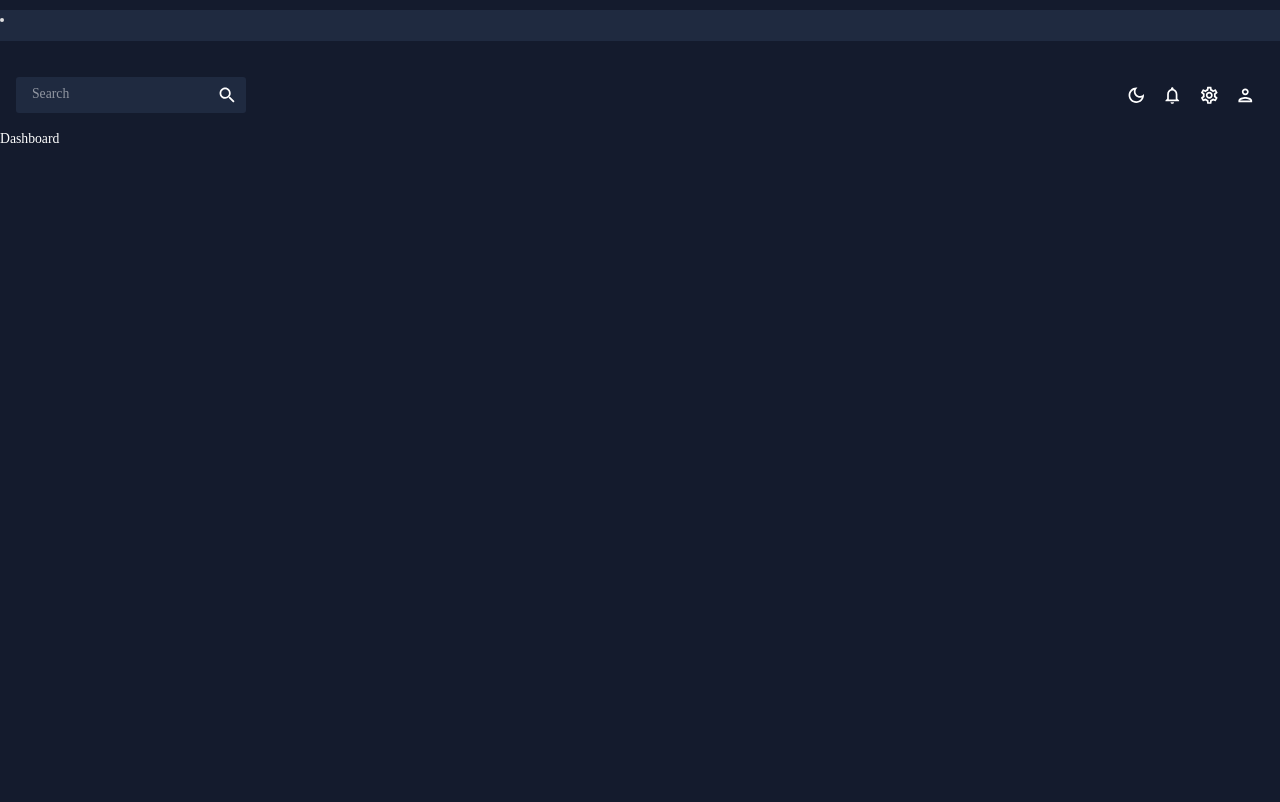
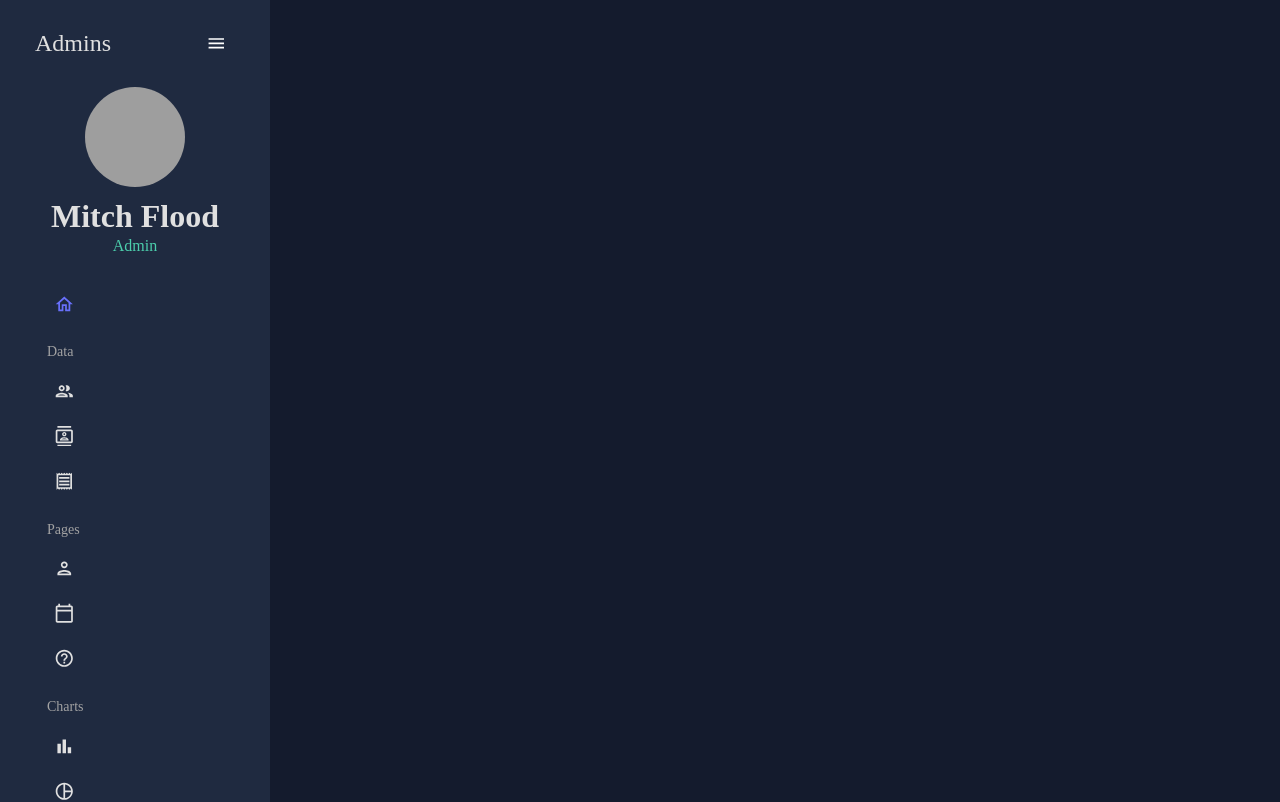
Before and after one commit to paxton44/react-dashboard, a React (Create React App) app: page / in a window 1280 px wide. Shown: the top 802 px of the page. Built offline with nearby package versions, Linux system fonts and the light colour scheme; grey boxes are pictures that could not be loaded.

Commit message:
sidebar layout complete

```diff
--- a/src/scenes/global/Sidebar.jsx
+++ b/src/scenes/global/Sidebar.jsx
@@ -1,22 +1,21 @@
 import { useState } from "react";
 import { ProSidebar, Menu, MenuItem } from "react-pro-sidebar";
-// import "react-pro-sidebar/dist/css/styles.css";
+import "react-pro-sidebar/dist/css/styles.css";
 import { Box, IconButton, Typography, useTheme } from "@mui/material";
 import { Link } from "react-router-dom";
 import { tokens } from "../../theme";
-// import { MenuOutlined } from "@mui/icons-material";
-// import HomeOutlinedIcon from "@mui/icons-material/HomeOutlined";
-// import PeopleOutlinedIcon from "@mui/icons-material/PeopleOutlined";
-// import ContactsOutlinedIcon from "@mui/icons-material/ContactsOutlined";
-// import ReceiptOutlinedIcon from "@mui/icons-material/ReceiptOutlined";
-// import PersonOutlinedIcon from "@mui/icons-material/PersonOutlined";
-// import CalendarTodayOutlinedIcon from "@mui/icons-material/CalendarTodayOutlined";
-// import HelpOutlineOutlinedIcon from "@mui/icons-material/HelpOutlineOutlined";
-// import BarChartOutlinedIcon from "@mui/icons-material/BarChartOutlined";
-// import PieChartOutlineOutlinedIcon from "@mui/icons-material/PieChartOutlineOutlined";
-// import TimelineOutlinedIcon from "@mui/icons-material/TimelineOutlined";
+import HomeOutlinedIcon from "@mui/icons-material/HomeOutlined";
+import PeopleOutlinedIcon from "@mui/icons-material/PeopleOutlined";
+import ContactsOutlinedIcon from "@mui/icons-material/ContactsOutlined";
+import ReceiptOutlinedIcon from "@mui/icons-material/ReceiptOutlined";
+import PersonOutlinedIcon from "@mui/icons-material/PersonOutlined";
+import CalendarTodayOutlinedIcon from "@mui/icons-material/CalendarTodayOutlined";
+import HelpOutlineOutlinedIcon from "@mui/icons-material/HelpOutlineOutlined";
+import BarChartOutlinedIcon from "@mui/icons-material/BarChartOutlined";
+import PieChartOutlineOutlinedIcon from "@mui/icons-material/PieChartOutlineOutlined";
+import TimelineOutlinedIcon from "@mui/icons-material/TimelineOutlined";
 import MenuOutlinedIcon from "@mui/icons-material/MenuOutlined";
-// import MapOutlinedIcon from "@mui/icons-material/MapOutlined";
+import MapOutlinedIcon from "@mui/icons-material/MapOutlined";
 
 const Item = ({ title, to, icon, selected, setSelected}) => {
   const theme = useTheme();
@@ -59,20 +58,142 @@
     }}
     >
     <ProSidebar collapsed={isCollapsed}>
+      <Menu iconShape="square">
       <MenuItem onAuxClick={() => setIsCollapsed(!isCollapsed)}
         icon={isCollapsed ? <MenuOutlinedIcon /> : undefined}
         style={{
           margin: "10px 0 20px 0",
           color: colors.grey[100],
         }}
+      >
+      {!isCollapsed &&  (
+       <Box
+       display="flex"
+       justifyContent="space-between"
+       alignItems="center"
+       ml="15px"
+       >
+        <Typography variant="h3" color={colors.grey[100]}>
+          Admins
+        </Typography>
+        <IconButton onClick={() => setIsCollapsed(!isCollapsed)}>
+          <MenuOutlinedIcon />
+        </IconButton>
+       </Box>
+      )}
+      </MenuItem>
+      {!isCollapsed && (
+        <Box mb="25px">
+          <Box display="flex" justifyContent="center" alignItems="center">
+            <img alt="profile-user" width="100px" height="100px" src={`../../assets/user.png`} style={{ cursor: "pointer", borderRadius: "50%"}} />
+          </Box>
+          <Box textAlign="center">
+            <Typography variant="h2" color={colors.grey[100]} fontWeight="bold" sx={{ m: "10px 0 0 0" }}>
+              Mitch Flood
+            </Typography>
+            <Typography variant="h5" color={colors.greenAccent[500]}>
+              Admin
+            </Typography>
+          </Box>
+        </Box>
+      )}
+
+      <Box paddingLeft={isCollapsed ? undefined : "10%"}>
+        <Item
+        title="Dashboard"
+        to="/"
+        icon={<HomeOutlinedIcon />}
+        selected={selected}
+        setSelected={selected}
+        />
+        <Typography
+        variant="h6"
+        color={colors.grey[300]}
+        sx={{ m: "15px 0 5px 20px"}}
+        >
+          Data
+        </Typography>
+        <Item
+          title="Manage Team"
+          to="/team"
+          icon={<PeopleOutlinedIcon />}
+          selected={selected}
+          setSelected={setSelected}
+        />
+        <Item
+          title="Contacts Information"
+          to="/contacts"
+          icon={<ContactsOutlinedIcon />}
+          selected={selected}
+          setSelected={setSelected}
+        />
+        <Item
+          title="Invoices Balance"
+          to="/invoices"
+          icon={<ReceiptOutlinedIcon />}
+          selected={selected}
+          setSelected={setSelected}
+        />
+        <Typography variant="h6" color={colors.grey[300]} sx={{ m: "15px 0 5px 20px" }}>
+          Pages
+        </Typography>
+        <Item
+          title="Profile Form"
+          to="/form"
+          icon={<PersonOutlinedIcon />}
+          selected={selected}
+          setSelected={setSelected}
+        />
+         <Item
+          title="Calendar"
+          to="/calendar"
+          icon={<CalendarTodayOutlinedIcon />}
+          selected={selected}
+          setSelected={setSelected}
+        />
+         <Item
+          title="FAQ Page"
+          to="/faq"
+          icon={<HelpOutlineOutlinedIcon />}
+          selected={selected}
+          setSelected={setSelected}
+        />
+      <Typography variant="h6" color={colors.grey[300]} sx={{ m:"15px 0 5px 20px" }}>
+          Charts
+        </Typography>
+        <Item
+          title="Bar Chart"
+          to="/bar"
+          icon={<BarChartOutlinedIcon />}
+          selected={selected}
+          setSelected={setSelected}
+        />
+        <Item
+          title="Pie Chart"
+          to="/pie"
+          icon={<PieChartOutlineOutlinedIcon />}
+          selected={selected}
+          setSelected={setSelected}
+        />
+        <Item
+          title="Line Chart"
+          to="/line"
+          icon={<TimelineOutlinedIcon />}
+          selected={selected}
+          setSelected={setSelected}
+        />
+        <Item
+          title="Geography Chart"
+          to="/geography"
+          icon={<MapOutlinedIcon />}
+          selected={selected}
+          setSelected={setSelected}
+        />
 
 
 
-      >
-
-      </MenuItem>
-
-
+          </Box>
+        </Menu>
       </ProSidebar>
     </Box>
   );
```
Lines whose indentation alone changed are shown as unchanged.
